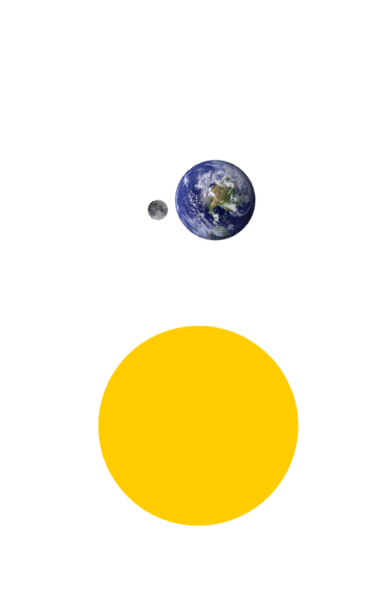
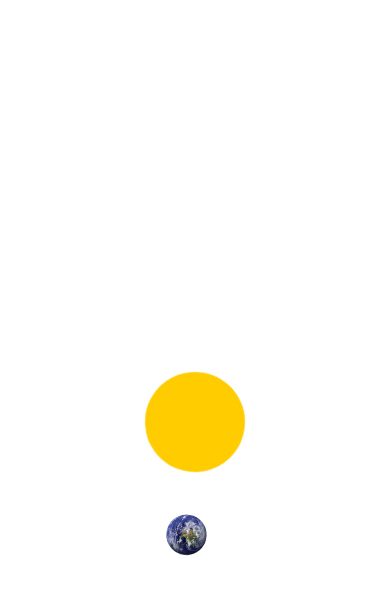
Before and after one commit to Hani-Al-Maleh/solar-system, a plain HTML site: page index.html in a window 390 px wide. Shown: the top 594 px of the page. Drawn offline with Linux system fonts and the light colour scheme.

Commit message:
Add files via upload

```diff
--- a/styles.css
+++ b/styles.css
@@ -15,7 +15,6 @@ body {
   width: 400px;
   height: 400px;
   position: relative;
-
 }
 
 .sun {
@@ -27,7 +26,6 @@ body {
   background-color: #ffcc00;
   box-shadow: 0 0 3px #fff;
   border-radius: 50%;
-
 }
 
 .earth {
@@ -35,7 +33,8 @@ body {
   height: 80px;
   background-image: url('./images/earth.png');
   background-size: contain;
-
+  animation: orbit 36.5s linear infinite;
+  margin: 20rem;
 }
 
 .moon {
@@ -43,12 +42,40 @@ body {
   height: 20px;
   background-image: url('./images/moon.png');
   background-size: contain;
-
+  margin: 6rem;
 }
 
 @keyframes orbit {
-  to{
+  to {
     transform: rotate(360deg);
   }
+}
 
+@media (max-width: 50em) {
+  body {
+    width: 100%;
+  }
+  .container {
+    width: 200px;
+    height: 200px;
+  }
+  .sun {
+    position: absolute;
+    width: 100px;
+    height: 100px;
+    top: 50px;
+    left: 50px;
+  }
+
+  .earth {
+    width: 40px;
+    height: 40px;
+    margin: 10rem;
+  }
+
+  .moon {
+    width: 10px;
+    height: 10px;
+    margin: 3rem;
+  }
 }
```
